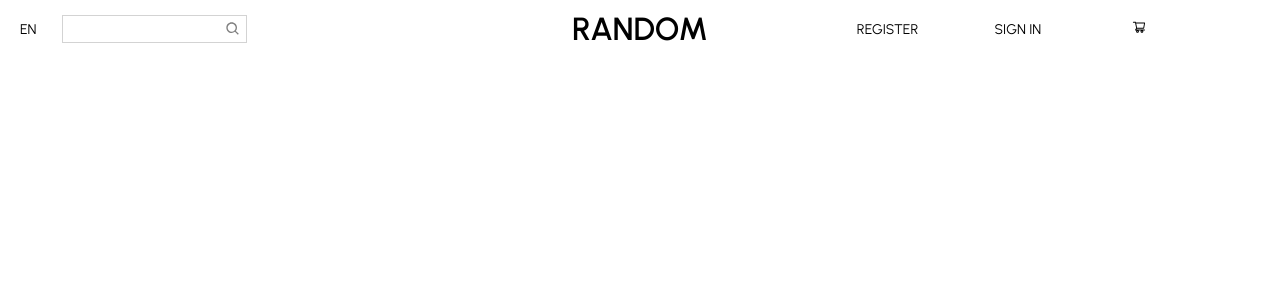
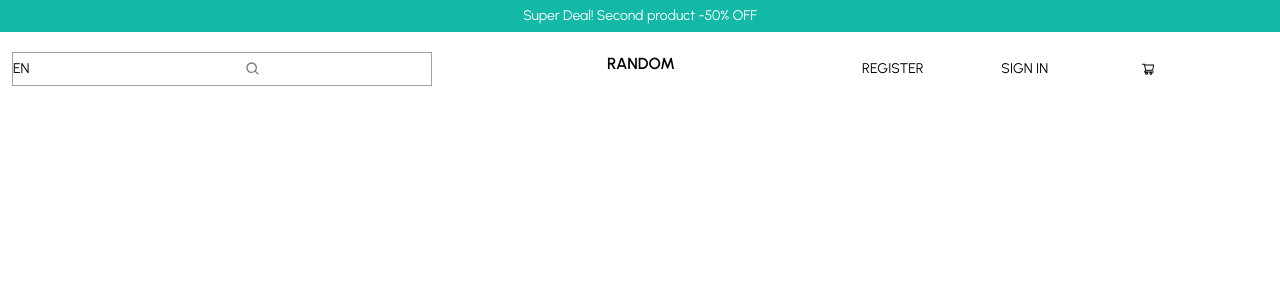
Before and after one commit to Alanolog/ecommerce-shop, a Next.js app: page / in a window 1280 px wide. Shown: the top 300 px of the page. Built offline with nearby package versions, Linux system fonts and the light colour scheme.

Commit message:
add tailwind instead of styled components

```diff
--- /dev/null
+++ b/components/Announcement.tsx
@@ -0,0 +1,9 @@
+import React from "react";
+
+export const Announcement = () => {
+  return (
+    <div className=" h-8 bg-teal-500 text-white flex items-center justify-center text-sm">
+      Super Deal! Second product -50% OFF
+    </div>
+  );
+};
--- a/components/Navbar.tsx
+++ b/components/Navbar.tsx
@@ -1,82 +1,30 @@
 import React from "react";
-import styled from "styled-components";
 import { BiSearch } from "react-icons/bi";
 import { AiOutlineShoppingCart } from "react-icons/ai";
 
-const Container = styled.div`
-  height: 60px;
-`;
-
-const Wrapper = styled.div`
-  padding: 10px 20px;
-  display: flex;
-  justify-content: space-between;
-`;
-const Left = styled.div`
-  flex: 1;
-  display: flex;
-  align-items: center;
-`;
-const Language = styled.span`
-  font-size: 14px;
-  cursor: pointer;
-`;
-const SearchContainer = styled.div`
-  border: 1px solid lightgray;
-  display: flex;
-  align-items: center;
-  margin-left: 25px;
-  padding: 5px;
-  gap: 4px;
-`;
-const Input = styled.input`
-  border: none;
-`;
-
-const Center = styled.div`
-  flex: 1;
-  text-align: center;
-`;
-
-const Logo = styled.h1`
-  font-weight: 600;
-`;
-
-const Right = styled.div`
-  flex: 1;
-  display: flex;
-  align-items: center;
-`;
-
-const MenuItem = styled.div`
-  flex: 1;
-  font-size: 14px;
-  cursor: pointer;
-  margin-left: 10px;
-`;
-
 export const Navbar = () => {
   return (
-    <Container>
-      <Wrapper>
-        <Left>
-          <Language>EN</Language>
-          <SearchContainer>
-            <Input />
+    <div className=" h-16">
+      <div className=" px-3 py-5 flex justify-between">
+        <div className=" flex-1 flex items-center border border-gray-400">
+          <span className=" text-sm cursor-pointer">EN</span>
+          <div className=" flex items-center ml-6 p-1 gap-1">
+            <input className=" border-none" />
             <BiSearch style={{ color: "gray", fontSize: 16 }} />
-          </SearchContainer>
-        </Left>
-        <Center>
-          <Logo>RANDOM</Logo>
-        </Center>
-        <Right>
-          <MenuItem>REGISTER</MenuItem>
-          <MenuItem>SIGN IN</MenuItem>
-          <MenuItem>
+          </div>
+        </div>
+        <div className=" flex-1 text-center ">
+          <h1 className=" font-semibold">RANDOM</h1>
+        </div>
+        <div className=" flex-1 flex items-center ">
+          <div className=" flex-1 text-sm cursor-pointer ml-3">REGISTER</div>
+          <div className=" flex-1 text-sm cursor-pointer ml-3">SIGN IN</div>
+          <div className=" flex-1 text-sm cursor-pointer ml-3">
+            {" "}
             <AiOutlineShoppingCart />
-          </MenuItem>
-        </Right>
-      </Wrapper>
-    </Container>
+          </div>
+        </div>
+      </div>
+    </div>
   );
 };
--- a/components/index.ts
+++ b/components/index.ts
@@ -1 +1,2 @@
 export { Navbar } from "./Navbar";
+export { Announcement } from "./Announcement";
--- a/package.json
+++ b/package.json
@@ -19,10 +19,12 @@
     "react": "18.2.0",
     "react-dom": "18.2.0",
     "react-icons": "^4.7.1",
-    "styled-components": "^5.3.6",
     "typescript": "4.9.4"
   },
   "devDependencies": {
-    "@types/styled-components": "^5.1.26"
+    "@types/styled-components": "^5.1.26",
+    "autoprefixer": "^10.4.13",
+    "postcss": "^8.4.20",
+    "tailwindcss": "^3.2.4"
   }
 }
--- a/pages/index.tsx
+++ b/pages/index.tsx
@@ -1,6 +1,6 @@
 import Head from "next/head";
 import React from "react";
-import { Navbar } from "../components";
+import { Navbar, Announcement } from "../components";
 
 const Home: React.FC = () => {
   return (
@@ -10,6 +10,7 @@ const Home: React.FC = () => {
         <meta name="description" content="Generated by create next app" />
         <meta name="viewport" content="width=device-width, initial-scale=1" />
       </Head>
+      <Announcement />
       <Navbar />
     </>
   );
--- /dev/null
+++ b/postcss.config.js
@@ -0,0 +1,6 @@
+module.exports = {
+  plugins: {
+    tailwindcss: {},
+    autoprefixer: {},
+  },
+}
--- a/styles/globals.css
+++ b/styles/globals.css
@@ -1,4 +1,7 @@
 @import url("https://fonts.googleapis.com/css2?family=Urbanist:ital,wght@0,100;0,200;0,300;0,400;0,500;0,600;0,700;0,800;0,900;1,200;1,300;1,400;1,500;1,600;1,700;1,800;1,900&display=swap");
+@tailwind base;
+@tailwind components;
+@tailwind utilities;
 * {
   box-sizing: border-box;
   padding: 0;
--- /dev/null
+++ b/tailwind.config.js
@@ -0,0 +1,11 @@
+/** @type {import('tailwindcss').Config} */
+module.exports = {
+  content: [
+    "./pages/**/*.{js,ts,jsx,tsx}",
+    "./components/**/*.{js,ts,jsx,tsx}",
+  ],
+  theme: {
+    extend: {},
+  },
+  plugins: [],
+};
```
Also changed, not shown: 1 other file (tests, documents, lock files or other folders).
